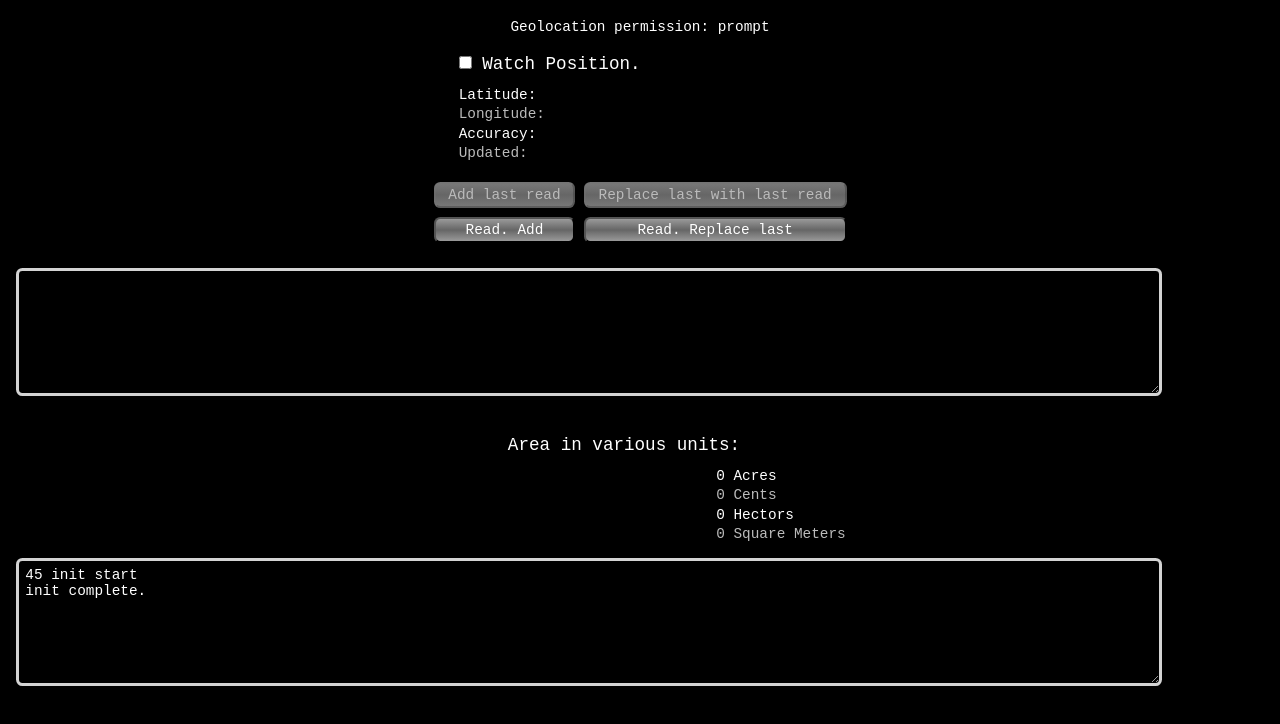
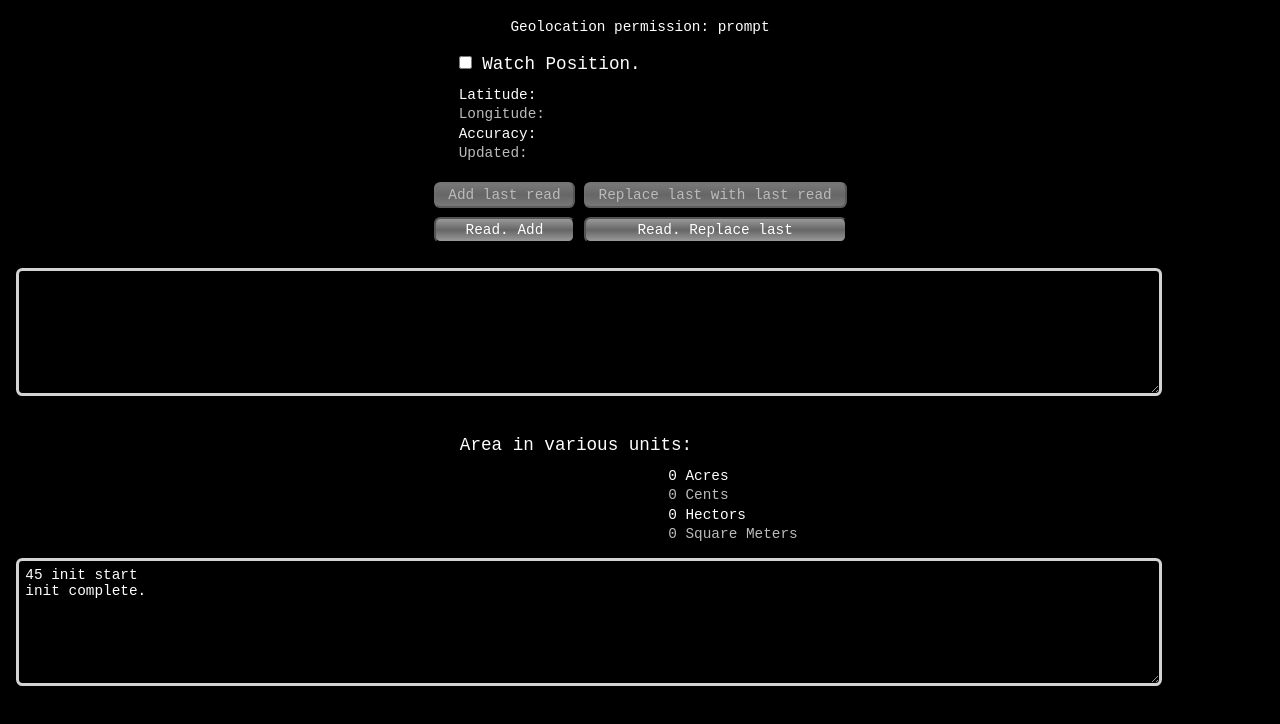
Before and after one commit to VenkataRaju/VenkataRaju.github.io, a plain HTML site: page utils/javascript/LocationReader.html in a window 1280 px wide. Drawn offline with Linux system fonts and the light colour scheme.

Commit message:
Update LocationReader.html

```diff
--- a/utils/javascript/LocationReader.html
+++ b/utils/javascript/LocationReader.html
@@ -473,7 +473,7 @@ function init()
 <textarea id="locationInfoTA"></textarea><br>
 <label id="locationInfoTAErrLbl" class="error"></label>
 <br><br>
-<div id="areaInUnitsEl" style="padding-right: 2rem; text-align: right" class="children-left-align-inline-box">
+<div id="areaInUnitsEl" style="padding-right: 8rem; text-align: right" class="children-left-align-inline-box">
   <label>          Area in various units:          </label>
   <label><span id="areadInAcresLbl">0</span> Acres        </label>
   <label><span id="areadInCentsLbl">0</span> Cents        </label>
```
